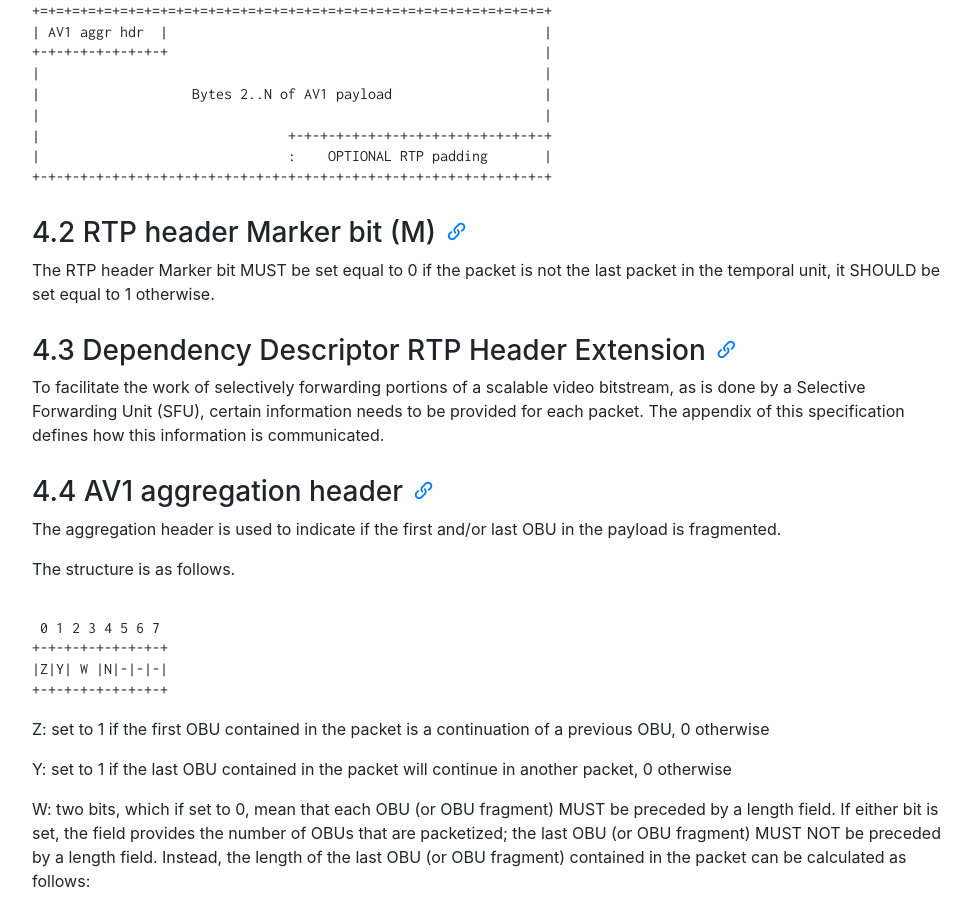
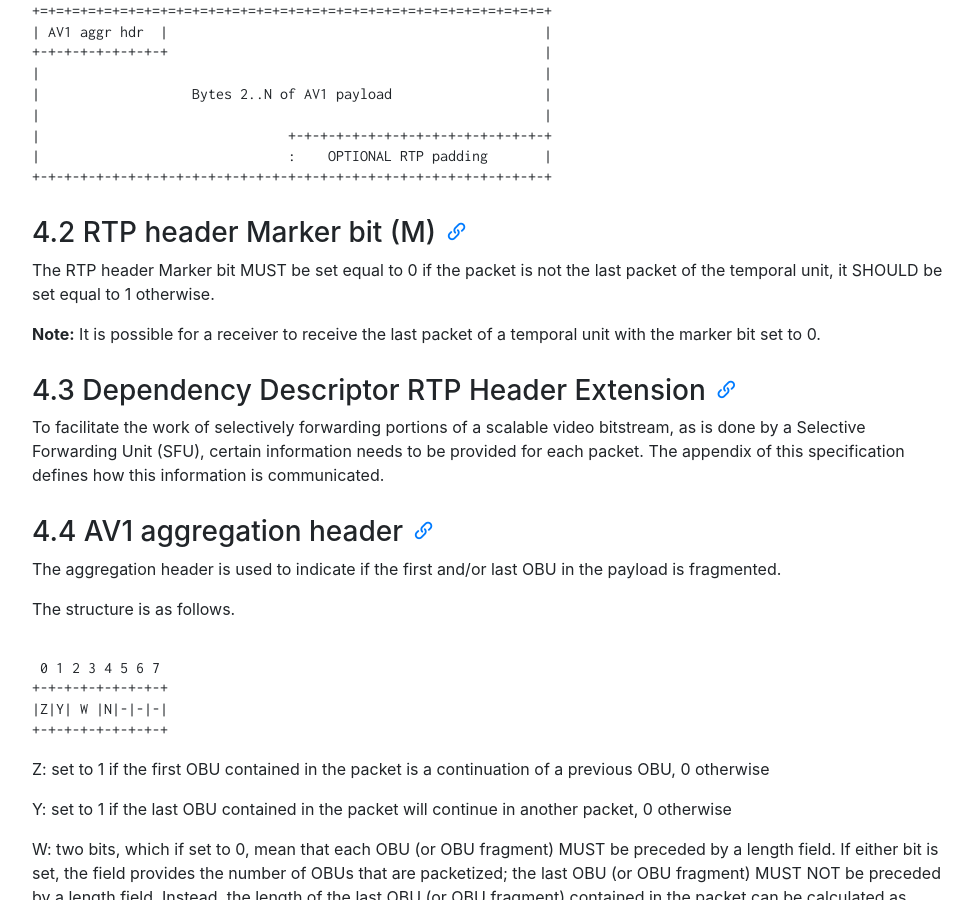
Before and after one commit to AOMediaCodec/av1-rtp-spec, a Jekyll site: the page built from index.md, in a window 1280 px wide and 900 px high, scrolled down 3953 px. Shown: the whole window, without its empty margins (53-1026 px from the left). Built offline with Jekyll 4.4.1, drawn with Linux system fonts in a browser that asks for light colours; nearby versions of some CDN libraries.

Commit message:
Added note.

```diff
--- a/av1-rtp-spec.md
+++ b/av1-rtp-spec.md
@@ -168,7 +168,9 @@ detailed later in this document.
 
 ### 4.2  RTP header Marker bit (M)
 
-The RTP header Marker bit MUST be set equal to 0 if the packet is not the last packet in the temporal unit, it SHOULD be set equal to 1 otherwise.
+The RTP header Marker bit MUST be set equal to 0 if the packet is not the last packet of the temporal unit, it SHOULD be set equal to 1 otherwise.
+
+**Note:** It is possible for a receiver to receive the last packet of a temporal unit with the marker bit set to 0.
 
 ### 4.3  Dependency Descriptor RTP Header Extension
 
```
